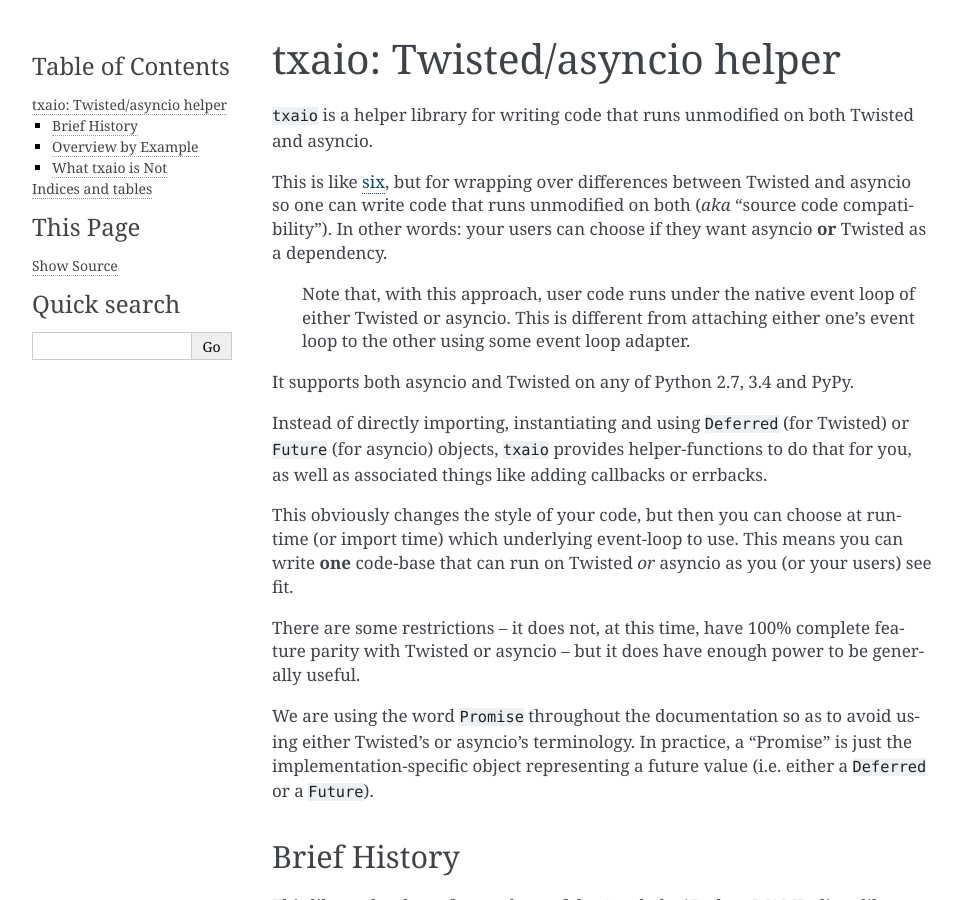
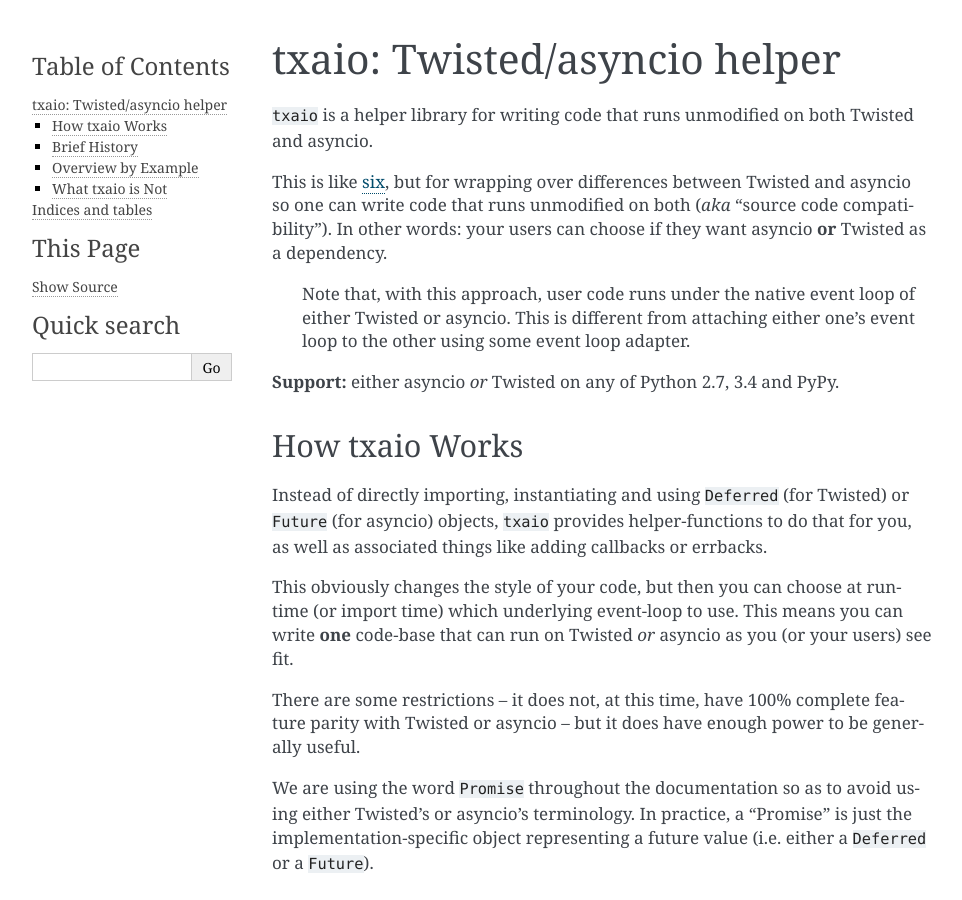
Before and after one commit to crossbario/txaio, a Sphinx documentation site: the page built from doc/index.rst, in a window 1280 px wide and 900 px high. Shown: the whole window, without its empty margins (148-1110 px from the left). Built offline with Sphinx 7.4.7, drawn with Linux system fonts in a browser that asks for light colours.

Commit message:
break up index a little more

```diff
--- a/doc/index.rst
+++ b/doc/index.rst
@@ -15,8 +15,11 @@
     attaching either one's event loop to the other using some event
     loop adapter.
 
-It supports both asyncio and Twisted on any of Python 2.7, 3.4 and
+**Support:** either asyncio *or* Twisted on any of Python 2.7, 3.4 and
 PyPy.
+
+How txaio Works
+---------------
 
 Instead of directly importing, instantiating and using ``Deferred``
 (for Twisted) or ``Future`` (for asyncio) objects, ``txaio`` provides
```
